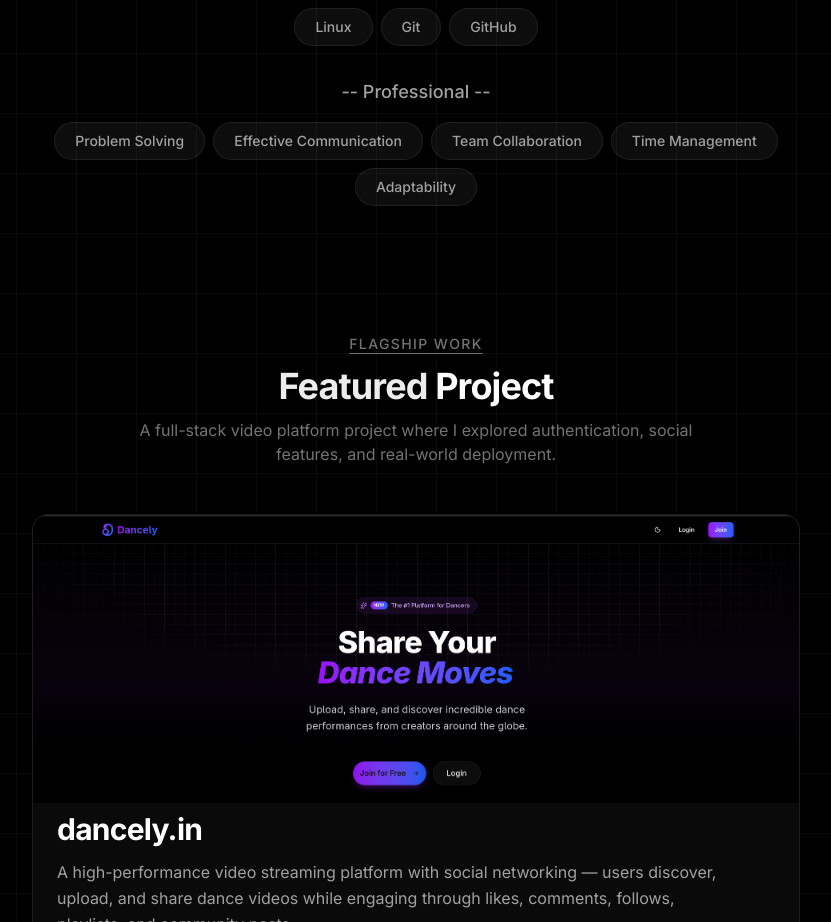
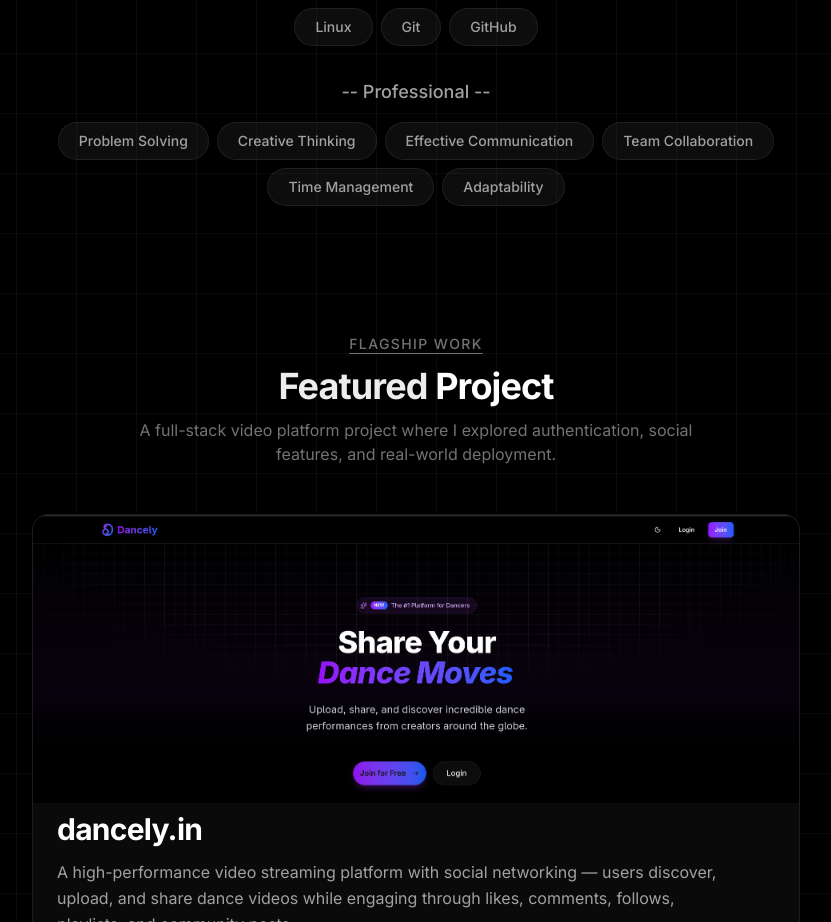
Before and after one commit to sourav6563/sourav-portfolio, a Next.js app: page / in a window 1280 px wide. Shown: the part 1627-2549 px from the top of the page, without its empty margins (224-1055 px from the left). Built offline with nearby package versions, Linux system fonts and the light colour scheme; no server answers.

Commit message:
feat: Add "Creative Thinking" to the professional skills list.

```diff
--- a/src/components/skills.tsx
+++ b/src/components/skills.tsx
@@ -28,6 +28,7 @@
     title: "Professional",
     skills: [
       "Problem Solving",
+      "Creative Thinking",
       "Effective Communication",
       "Team Collaboration",
       "Time Management",
```
